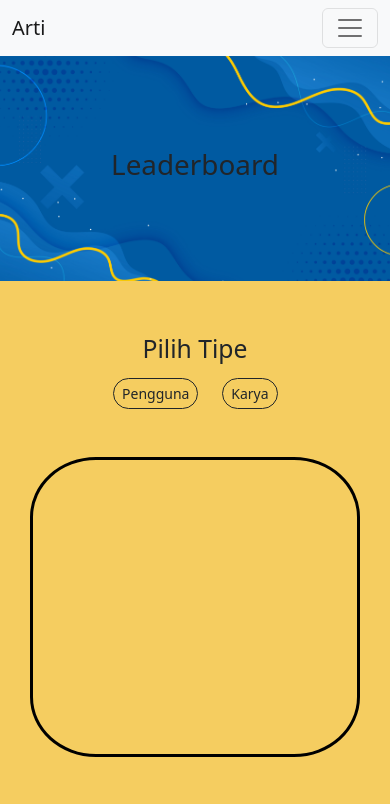
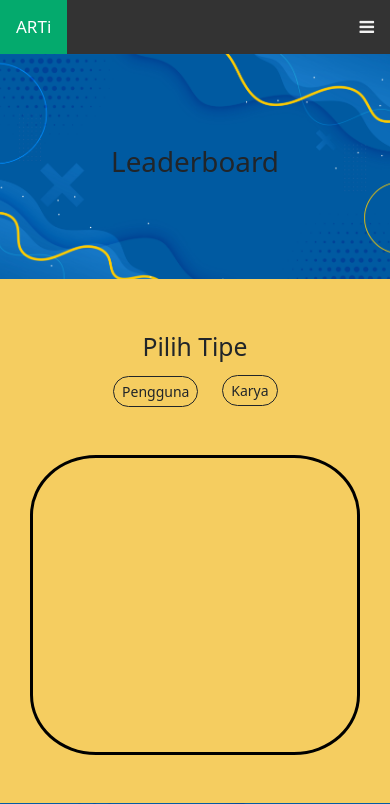
Before and after one commit to alvinxrw2002/E05-Arti, a Django app: page /leaderboard/ in a window 390 px wide. Shown: the top 804 px of the page. Run offline with Django 4.2, Linux system fonts and the light colour scheme; the visitor is signed in with stand-in values (Sample User, id 1); data that the repository does not hold is empty.

Commit message:
update navbar

```diff
--- a/leaderboard/templates/leaderboard.html
+++ b/leaderboard/templates/leaderboard.html
@@ -24,7 +24,7 @@
 
 {% block content %}
 <!-- navbar   -->
-<nav class="navbar navbar-expand-lg bg-light">
+<!-- <nav class="navbar navbar-expand-lg bg-light">
     <div class="container-fluid">
     <a class="navbar-brand" href="#">Arti</a>
     <button class="navbar-toggler" type="button" data-bs-toggle="collapse" data-bs-target="#navbarSupportedContent" aria-controls="navbarSupportedContent" aria-expanded="false" aria-label="Toggle navigation">
@@ -52,7 +52,7 @@
         </ul>
     </div>
     </div>
-</nav>
+</nav> -->
 
 <!-- header -->
 <div class="row text-center justify-content-center" id="header">
--- /dev/null
+++ b/static/css/nav.css
@@ -0,0 +1,66 @@
+.topnav {
+    background-color: #333;
+    overflow: hidden;
+    position: sticky;
+    top: 0;
+    z-index: 1;
+}
+
+.topnav a {
+    float: left;
+    display: block;
+    color: #f2f2f2;
+    text-align: center;
+    padding: 14px 16px;
+    text-decoration: none;
+    font-size: 17px;
+}
+
+.topnav a:hover {
+    background-color: #ddd;
+    color: black;
+    transition: all .5s ease 0s;
+}
+
+.topnav a.active {
+    background-color: #04AA6D;
+    color: white;
+}
+
+.topnav .icon {
+    display: none;
+}
+
+@media screen and (max-width: 687px) {
+    .topnav a:not(:first-child) {
+        display: none;
+    }
+
+    .topnav a.icon {
+        float: right;
+        display: block;
+    }
+}
+
+@media screen and (max-width: 687px) {
+    .topnav.responsive {
+        position: sticky;
+        top: 0;
+      }
+
+    .topnav.responsive a.icon {
+        position: absolute;
+        right: 0;
+        top: 0;
+    }
+
+    .topnav.responsive a {
+        float: none;
+        display: block;
+        text-align: left;
+    }
+}
+
+#logout {
+    float: right;
+}
--- a/templates/base.html
+++ b/templates/base.html
@@ -10,12 +10,33 @@
   </script>
   <link rel="stylesheet" href="https://cdnjs.cloudflare.com/ajax/libs/font-awesome/4.7.0/css/font-awesome.min.css">
   <link rel="stylesheet" type="text/css" href="{% static 'css/base.css' %}">
+  <link rel="stylesheet" type="text/css" href="{% static 'css/nav.css' %}">
   {% block meta %}
   {% endblock meta %}
 </head>
 
 <body>
   <script src="https://ajax.googleapis.com/ajax/libs/jquery/3.6.0/jquery.min.js"></script>
+  <nav class="topnav" id="myTopnav">
+    <a href="#" class="active">ARTi</a>
+    <a href="{% url 'arti:galeri' %}">Galeri</a>
+    <a href="{% url 'leaderboard:show_leaderboard' %}">Leaderboard</a>
+    {% if user.is_authenticated %}
+    <a href="{% url 'arti:post_karya' %}">Post Karya</a>
+    <a href="{% url 'profileuser:show_profile' %}">Profile User</a>
+    <a href="{% url 'beli_karya:beli_karya' %}"> Beli Karya </a>
+    {% if user.is_superuser %}
+    <a href="/admin">Admin</a>
+    {% endif %}
+    <a class="btn btn-danger" href="{% url 'arti:logout' %}" style="float: right;">Logout</a>
+    {% else %}
+    <a class="btn btn-info" href="{% url 'arti:login' %}"style="float: right;">Login</a>
+    <a class="btn btn-warning" href="{% url 'arti:register' %}"style="float: right; margin-right: 20px">Register</a>
+    {% endif %}
+    <a href="javascript:void(0);" class="icon" onclick="myFunction()">
+        <i class="fa fa-bars"></i>
+    </a>
+</nav>
   {% block content %}
   {% endblock content %}
 </body>
```
